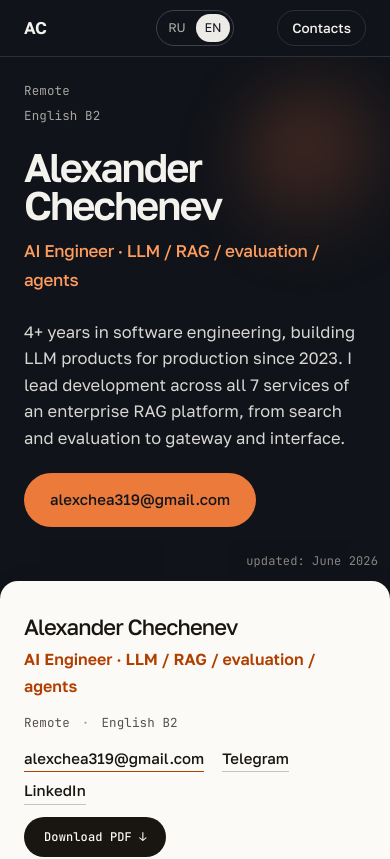
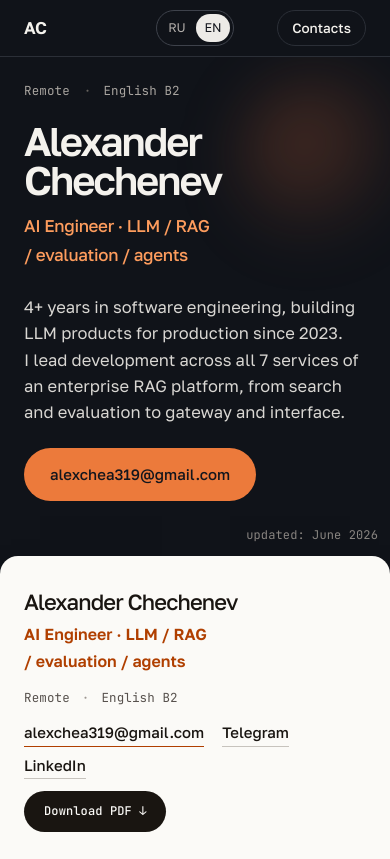
Before and after one commit to alexchea318/CV, a Next.js app: page / in a window 390 px wide. Shown: the top 859 px of the page. Built offline with nearby package versions, Linux system fonts and the light colour scheme; a web font is replaced by a local one.

Commit message:
Fix mobile

```diff
--- a/src/components/sections/Hero/hero.module.scss
+++ b/src/components/sections/Hero/hero.module.scss
@@ -54,14 +54,7 @@
     color: oklch(0.5 0.008 68);
   }
 
-  // On a phone the three facts stack, and stacked lines need no separators.
-  @include bp.mobile {
-    flex-direction: column;
-    align-items: flex-start;
-    gap: 4px;
-
-    > *:not(:last-child)::after { content: none; }
-  }
+  @include bp.mobile { gap: 4px 12px; }
 }
 .hero__live {
   display: flex;
@@ -103,6 +96,8 @@
   font-weight: 500;
   letter-spacing: -0.02em;
   color: var(--accent-soft);
+  // A narrow screen breaks the role into two even lines, not one word alone.
+  text-wrap: balance;
   animation: axc-rise 0.8s var(--ease) 0.3s both;
 }
 
--- a/src/components/sections/Resume/resume.module.scss
+++ b/src/components/sections/Resume/resume.module.scss
@@ -63,6 +63,7 @@
 .sheet__role {
   font-size: 16px;
   font-weight: 600;
+  text-wrap: balance;
   color: var(--paper-accent);
 }
 /* Blocks of the fact line are separated by a middle dot drawn in CSS; the
--- a/src/content/site.ts
+++ b/src/content/site.ts
@@ -33,7 +33,7 @@ export const hero = {
     // {tenure} is filled from February 2022 at render time — see lib/tenure.
     tagline: {
         ru: "{tenure} в разработке, с 2023 года создаю LLM-продукты для production. Веду разработку во всех 7 сервисах enterprise RAG: от поиска и оценки качества до gateway и интерфейса.",
-        en: "{tenure} in software engineering, building LLM products for production since 2023. I lead development across all 7 services of an enterprise RAG platform, from search and evaluation to gateway and interface.",
+        en: "{tenure} in software engineering, building LLM products for production since 2023. I lead development across all 7 services of an enterprise RAG platform, from search and evaluation to gateway and interface.",
     } satisfies I18n,
     ctaResume: {ru: "Смотреть резюме ↓︎", en: "View CV ↓︎"} satisfies I18n,
 };
@@ -74,7 +74,7 @@ export const resume = {
     summaryLabel: {ru: "Кратко", en: "Summary"} satisfies I18n,
     summary: {
         ru: "{tenure} в разработке, с 2023 года создаю LLM-продукты. Веду разработку во всех 7 сервисах enterprise RAG-платформы: делаю сквозные фичи от техплана до релиза. 3 внедрения on-prem с точностью ответов 89–96% по оценке LLM-as-a-Judge.",
-        en: "{tenure} in software engineering, building LLM products since 2023. I lead development across all 7 services of an enterprise RAG platform, shipping cross-service features from technical plan to release. 3 on‑prem deployments at 89–96% answer accuracy, measured by LLM-as-a-Judge.",
+        en: "{tenure} in software engineering, building LLM products since 2023. I lead development across all 7 services of an enterprise RAG platform, shipping cross-service features from technical plan to release. 3 on‑prem deployments at 89–96% answer accuracy, measured by LLM-as-a-Judge.",
     } satisfies I18n,
 
     experienceLabel: {ru: "Опыт", en: "Experience"} satisfies I18n,
```
